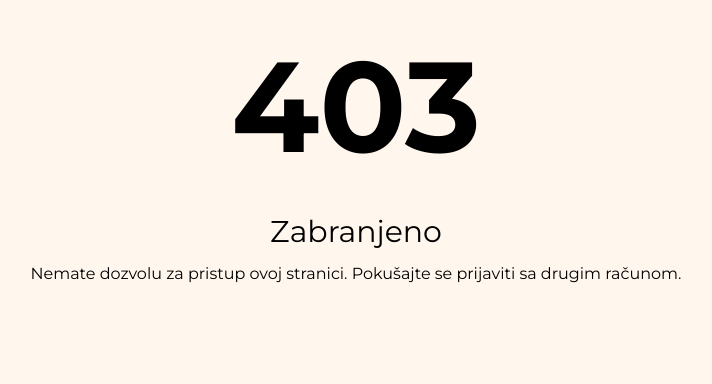
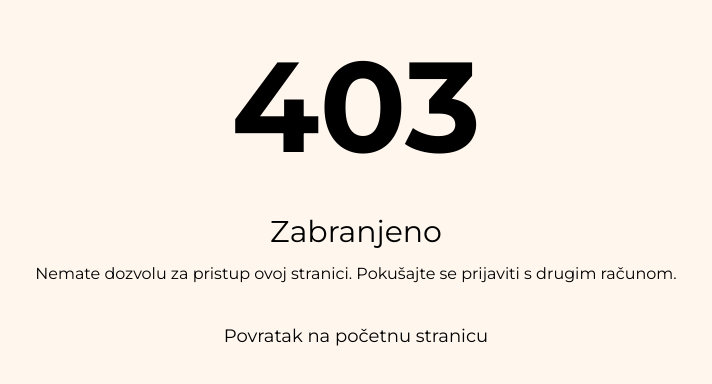
Before and after one commit to KristijanPavlic/dulafra, a Next.js app: page /dashboard in a window 1280 px wide. Shown: the part 118-502 px from the top of the page, without its empty margins (284-996 px from the left). Built offline with nearby package versions, Linux system fonts and the light colour scheme; no server answers.

Commit message:
minor fixes

```diff
--- a/app/(clerk)/dashboard/page.tsx
+++ b/app/(clerk)/dashboard/page.tsx
@@ -1,6 +1,7 @@
 import { UserButton } from "@clerk/nextjs";
 import { auth, currentUser } from "@clerk/nextjs/server";
 import Dropzone from "../../components/Dropzone";
+import Link from "next/link";
 
 export default async function Dashboard() {
   const { userId }: { userId: string | null } = auth();
@@ -17,6 +18,11 @@ export default async function Dashboard() {
         <div className="mt-5 lg:mt-10">
           <UserButton afterSignOutUrl="/" />
         </div>
+        <div className="mt-6">
+          <Link href="/" className="hover:text-[#001120] transition-all">
+            Povratak na početnu stranicu
+          </Link>
+        </div>
         <section className="py-24">
           <div className="container">
             <h1 className="text-3xl font-bold">Dodavanje slika</h1>
@@ -31,10 +37,18 @@ export default async function Dashboard() {
         <h1 className="text-[8rem] font-bold">403</h1>
         <h2 className="text-3xl">Zabranjeno</h2>
         <span className="text-center">
-          Nemate dozvolu za pristup ovoj stranici. Pokušajte se prijaviti sa
+          Nemate dozvolu za pristup ovoj stranici. Pokušajte se prijaviti s
           drugim računom.
         </span>
         <UserButton afterSignOutUrl="/sign-in" />
+        <div className="mt-6">
+          <Link
+            href="/"
+            className="hover:text-[#001120] text-lg transition-all"
+          >
+            Povratak na početnu stranicu
+          </Link>
+        </div>
       </div>
     );
   }
--- a/app/components/Dropzone.jsx
+++ b/app/components/Dropzone.jsx
@@ -46,7 +46,7 @@ const Dropzone = ({ className }) => {
   });
 
   useEffect(() => {
-    // Revoke the data uris to avoid memory leaks
+    // Revoke the data URIs to avoid memory leaks
     return () => files.forEach((file) => URL.revokeObjectURL(file.preview));
   }, [files]);
 
--- a/app/components/Footer.tsx
+++ b/app/components/Footer.tsx
@@ -36,6 +36,9 @@ export default function Footer() {
       <h4 className="text-sm mt-6 text-center">
         *Sve fotografije na stranici zaštićene su vodenim žigom te je svako
         njihovo korištenje bez dozvole strogo zabranjeno.
+        <div>
+          <Link href="/dashboard">Admin Login</Link>
+        </div>
       </h4>
     </div>
   );
--- a/app/components/Search.tsx
+++ b/app/components/Search.tsx
@@ -76,7 +76,7 @@ export default function Search() {
     ) {
       setIsSearched(false);
       // Notify the user if not all options are selected
-      setInfoText("Potrebno je odaberati sva polja za pretraživanje slika.");
+      setInfoText("Potrebno je odabrati sva polja za pretraživanje slika.");
     } else {
       setIsSearched(true);
       setInfoText("");
@@ -95,10 +95,9 @@ export default function Search() {
         Pretraživanje slika
       </h1>
       <div>
-        <p className="text-center text-[#333333] text-lg mb-5 max-w-[70%] m-auto">
-          Ovdje imate opciju pregledati odabrane fotografije. Potrebno je samo
-          da uneste tražene podatke te ako iste postoje prikazti će Vam se
-          odabrene fotografije.
+        <p className="text-center text-[#333333] text-lg mb-5 md:max-w-[50%] max-w-full m-auto">
+          Ovdje imate mogućnost pretraživanja slika. Potrebno je odabrati
+          tražene podatke kako bi mogli pregledati slike.
         </p>
       </div>
       <div className="flex justify-center">
@@ -190,7 +189,7 @@ export default function Search() {
             type="submit"
             className="bg-[#333333] text-[#FFF6EE] p-3 mt-8 w-fit h-fit rounded-lg transition-all hover:bg-[#001120] hover:text-[#FFF6EE]"
           >
-            Pretraži fotografije
+            Pretraži slike
           </button>
         </form>
       </div>
--- a/app/components/SearchedAlbum.tsx
+++ b/app/components/SearchedAlbum.tsx
@@ -71,6 +71,10 @@ const SearchedAlbum: React.FC<SearchedAlbumProps> = ({
     }
   };
 
+  console.log(user?.id);
+  console.log(process.env.NEXT_PUBLIC_ADMIN_KEY);
+  console.log(user?.id === process.env.NEXT_PUBLIC_ADMIN_KEY);
+
   return (
     <div className="container m-auto pt-10 pl-5 pr-5 transform transition-transform duration-2000 ease-in">
       <div className="grid sm:grid-cols-1 md:grid-cols-2 xl:grid-cols-3 gap-10 text-center">
```
